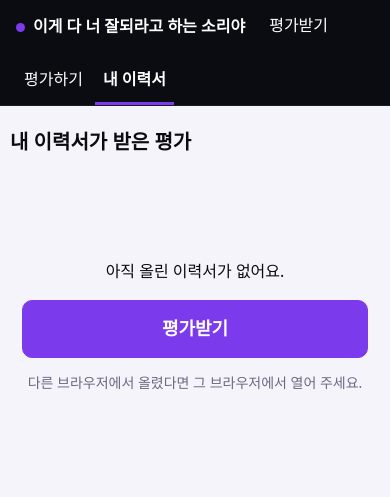
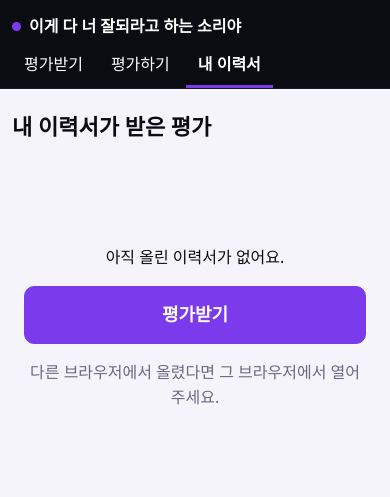
Before and after one commit to tlswltjq/kirothon-team-011, a Spring Boot app: page /my.html in a window 390 px wide. Shown: the top 497 px of the page. Run offline with Spring Boot 4, Linux system fonts and the light colour scheme; some of the project's set-up classes (security, data sources, template engines, error pages and the like) are left out, and stand-ins take their place.

Commit message:
Make global CSS mobile-first with 44px touch targets and 16px text

```diff
--- a/src/main/resources/static/css/app.css
+++ b/src/main/resources/static/css/app.css
@@ -9,24 +9,25 @@
 }
 * { box-sizing: border-box; }
 body { margin: 0; background: var(--paper); color: var(--ink);
-  font-family: "Noto Sans KR", "Apple SD Gothic Neo", "Malgun Gothic", system-ui, sans-serif; line-height: 1.55; }
+  font-family: "Noto Sans KR", "Apple SD Gothic Neo", "Malgun Gothic", system-ui, sans-serif; line-height: 1.55; font-size: 16px; -webkit-text-size-adjust: 100%; }
 header.nav { background: var(--ink); border-bottom: 1px solid var(--ink-2); }
-header.nav nav { max-width: 960px; margin: 0 auto; padding: 0 16px; display: flex; flex-wrap: wrap; align-items: center; gap: 4px; }
-header.nav a.brand { font-weight: 700; margin-right: 12px; padding: 14px 0; border-bottom: 0; color: var(--white); }
+header.nav nav { max-width: 960px; margin: 0 auto; padding: 0 12px; display: flex; flex-wrap: wrap; align-items: center; gap: 0 4px; }
+header.nav a.brand { flex: 0 0 100%; display: flex; align-items: center; min-height: 44px; font-weight: 700; padding: 8px 0 0; border-bottom: 0; color: var(--white); }
+header.nav nav a:not(.brand) { flex: 0 0 auto; }
 header.nav a.brand .dot { display: inline-block; width: 9px; height: 9px; border-radius: 50%; background: var(--purple); margin-right: 8px; vertical-align: middle; }
-header.nav a { color: var(--white); text-decoration: none; padding: 14px 10px; border-bottom: 3px solid transparent; }
+header.nav a { color: var(--white); text-decoration: none; display: inline-flex; align-items: center; min-height: 44px; padding: 0 12px; border-bottom: 3px solid transparent; }
 header.nav a:hover { color: var(--purple-glow); }
 header.nav a.brand:hover { color: var(--white); }
 header.nav a.current { border-bottom-color: var(--purple); font-weight: 600; }
-main { max-width: 960px; margin: 0 auto; padding: 20px 16px 60px; }
-h1 { color: var(--ink); font-size: 24px; margin: 8px 0 16px; }
+main { max-width: 960px; margin: 0 auto; padding: 12px 12px 40px; }
+h1 { color: var(--ink); font-size: 22px; margin: 8px 0 16px; }
 h2 { font-size: 18px; margin: 0 0 12px; }
-.card { background: var(--card); border: 1px solid var(--line); border-radius: 12px; padding: 18px; margin-bottom: 16px; box-shadow: var(--shadow); }
+.card { background: var(--card); border: 1px solid var(--line); border-radius: 12px; padding: 14px; margin-bottom: 16px; box-shadow: var(--shadow); }
 label { display: block; font-weight: 600; margin: 12px 0 4px; }
-input[type=text], input[type=file], textarea, select { width: 100%; padding: 9px 10px; border: 1px solid var(--line);
+input[type=text], input[type=file], textarea, select { width: 100%; min-height: 44px; font-size: 16px; padding: 10px 12px; border: 1px solid var(--line);
   border-radius: 6px; font: inherit; background: var(--white); }
 textarea { min-height: 80px; resize: vertical; }
-button, .btn { display: inline-block; font: inherit; padding: 9px 16px; border-radius: 6px; border: 1px solid var(--purple);
+button, .btn { display: inline-flex; align-items: center; justify-content: center; width: 100%; min-height: 44px; font: inherit; font-size: 16px; padding: 10px 16px; text-align: center; border-radius: 6px; border: 1px solid var(--purple);
   background: var(--purple); color: var(--white); cursor: pointer; text-decoration: none; }
 button:hover, .btn:hover { background: var(--purple-dark); border-color: var(--purple-dark); color: var(--white); }
 button:focus-visible, .btn:focus-visible, a:focus-visible, input:focus-visible, textarea:focus-visible, select:focus-visible { outline: 2px solid var(--purple); outline-offset: 2px; }
@@ -36,54 +37,65 @@ button.secondary, .btn.secondary { background: var(--white); color: var(--purple
 button.secondary:hover, .btn.secondary:hover { background: var(--purple-dark); color: var(--white); }
 button.danger { background: var(--white); color: var(--err); border-color: var(--err); }
 button.danger:hover { background: var(--err); color: var(--white); border-color: var(--err); }
-.row { display: flex; flex-wrap: wrap; gap: 8px; align-items: center; }
-.row > input[type=text] { flex: 1; min-width: 160px; width: auto; }
-.muted { color: var(--muted); font-size: 14px; }
+.row { display: flex; flex-direction: column; gap: 8px; align-items: stretch; }
+.row > input[type=text] { width: 100%; }
+.muted { color: var(--muted); font-size: 16px; }
 .msg { padding: 10px 12px; border-radius: 6px; margin: 12px 0; border: 1px solid var(--line); background: var(--purple-soft); }
 .msg.error { background: #FDECEC; border-color: #F2B8B5; color: var(--err); }
 .msg.ok { background: #E9F7EE; border-color: #A8DCB9; color: var(--ok); }
 .msg.warn { background: var(--warn-bg); border-color: #ECD28A; color: var(--warn); }
 .hidden { display: none !important; }
 .chips { display: flex; flex-wrap: wrap; gap: 6px; margin: 8px 0; }
-.chip { background: var(--purple-soft); border: 1px solid var(--line); border-radius: 999px; padding: 3px 10px; font-size: 14px; }
-.chip button { padding: 0 6px; margin-left: 4px; background: transparent; color: var(--err); border: 0; }
+.chip { background: var(--purple-soft); border: 1px solid var(--line); border-radius: 999px; padding: 3px 10px; font-size: 16px; }
+.chip button { width: auto; min-height: 32px; padding: 0 8px; margin-left: 4px; background: transparent; color: var(--err); border: 0; }
 .chip.nomatch { background: var(--warn-bg); }
 .counts { display: flex; flex-wrap: wrap; gap: 10px; }
-.counts div { background: var(--purple-soft); border-radius: 8px; padding: 6px 12px; font-size: 14px; }
+.counts div { background: var(--purple-soft); border-radius: 8px; padding: 6px 12px; font-size: 16px; }
 ul.plain { padding-left: 18px; margin: 6px 0; }
 .pages { display: flex; flex-direction: column; gap: 16px; align-items: center; }
 .page-wrap { position: relative; width: 100%; max-width: 760px; border: 1px solid var(--line); background: #fff; line-height: 0; }
 .page-wrap img { width: 100%; height: auto; display: block; }
 .page-wrap.clickable img { cursor: crosshair; }
-.page-label { font-size: 13px; color: var(--muted); line-height: 1.4; margin: 4px 0; text-align: center; }
+.page-label { font-size: 16px; color: var(--muted); line-height: 1.4; margin: 4px 0; text-align: center; }
 /* 핀: 래퍼(.page-wrap) 안 절대 위치. left/top은 x*100%, y*100%로 JS가 지정한다. 작업 10도 같은 클래스를 쓴다. */
 .pin { width: auto; position: absolute; transform: translate(-50%, -50%); min-width: 24px; height: 24px; padding: 0 5px; border-radius: 12px;
   background: var(--pin-color, #e8590c); color: #fff; border: 2px solid #fff; box-shadow: 0 1px 4px rgba(0,0,0,.5);
-  font-size: 12px; font-weight: 700; line-height: 20px; text-align: center; cursor: pointer; z-index: 2; }
+  font-size: 16px; font-weight: 700; line-height: 20px; text-align: center; cursor: pointer; z-index: 2; }
+.pin::after { content: ""; position: absolute; left: 50%; top: 50%; width: 44px; height: 44px; transform: translate(-50%, -50%); }
 .pin:hover { background: var(--pin-color, #e8590c); filter: brightness(1.1); }
 .pin.active { outline: 3px solid #ffd43b; z-index: 3; }
 .pin.dim { opacity: .35; }
 .pin-item { border: 1px solid var(--line); border-radius: 8px; padding: 10px; margin-bottom: 8px; background: #fff; }
 .pin-item.active { border-color: var(--purple); box-shadow: 0 0 0 2px var(--purple-soft); }
 .pin-item .head { display: flex; justify-content: space-between; align-items: center; margin-bottom: 6px; font-weight: 600; }
-.pin-item .pin { position: static; transform: none; display: inline-block; margin-right: 6px; cursor: default; }
+.pin-item .pin { position: static; transform: none; display: inline-block; width: auto; margin-right: 6px; cursor: default; }
+.pin-item .pin::after { content: none; }
 .score { display: flex; gap: 14px; flex-wrap: wrap; }
-.score label { display: inline-flex; align-items: center; gap: 4px; font-weight: 400; margin: 0; }
-.field-error { color: var(--err); font-size: 14px; margin-top: 4px; }
+.score label { display: inline-flex; align-items: center; gap: 6px; min-height: 44px; font-weight: 400; margin: 0; }
+.score input { width: 22px; height: 22px; }
+.field-error { color: var(--err); font-size: 16px; margin-top: 4px; }
 .banner { padding: 10px 12px; border-radius: 12px; margin: 0 0 12px; border: 1px solid var(--purple-glow); background: var(--purple-soft); color: var(--ink); }
 .banner.ok { background: #E9F7EE; border-color: #A8DCB9; color: var(--ok); }
 .banner.error { background: #FDECEC; border-color: #F2B8B5; color: var(--err); }
 .sticky-bar { position: sticky; bottom: 0; z-index: 5; background: var(--card); border-top: 1px solid var(--line);
-  padding: 12px 16px; margin: 0 -16px; display: flex; flex-wrap: wrap; gap: 8px 12px; align-items: center; box-shadow: 0 -2px 12px rgba(124, 58, 237, .14); }
-.big-btn { display: inline-block; font-size: 18px; font-weight: 600; padding: 14px 28px; border-radius: 10px; }
+  padding: 12px; margin: 0 -12px; display: flex; flex-direction: column; flex-wrap: nowrap; gap: 8px 12px; align-items: center; box-shadow: 0 -2px 12px rgba(124, 58, 237, .14); }
+.big-btn { display: inline-block; width: 100%; font-size: 18px; font-weight: 600; padding: 14px 28px; border-radius: 10px; }
 .page-wrap.loading { aspect-ratio: 1 / 1.414; background: var(--purple-soft); line-height: 1.55; }
 .page-wrap .page-fallback { display: flex; flex-direction: column; align-items: center; justify-content: center; gap: 8px; min-height: 120px; padding: 16px; line-height: 1.55; }
 .page-wrap.loading .page-fallback { height: 100%; }
-@media (max-width: 600px) {
-  .big-btn { width: 100%; text-align: center; }
-  main { padding: 12px 10px 40px; }
-  h1 { color: var(--ink); font-size: 20px; }
-  header.nav a { padding: 10px 8px; }
-  button, .btn { width: 100%; text-align: center; }
-  .chip button, .pin-item button { width: auto; }
+/* 데스크톱 보강: 기본은 375px 단일 열(mobile-first) */
+@media (min-width: 640px) {
+  header.nav a.brand { flex: 0 0 auto; margin-right: 12px; padding: 0; }
+  main { padding: 20px 16px 60px; }
+  h1 { font-size: 24px; }
+  .card { padding: 18px; }
+  button, .btn { display: inline-flex; width: auto; }
+  .big-btn { width: auto; }
+  .row > input[type=text] { flex: 1; min-width: 160px; width: auto; }
+  .row { flex-direction: row; flex-wrap: wrap; align-items: center; }
+  .sticky-bar { flex-direction: row; flex-wrap: wrap; margin: 0 -16px; padding: 12px 16px; }
 }
+@media (min-width: 900px) {
+  main { padding-top: 28px; }
+  .pages { gap: 24px; }
+}
```
